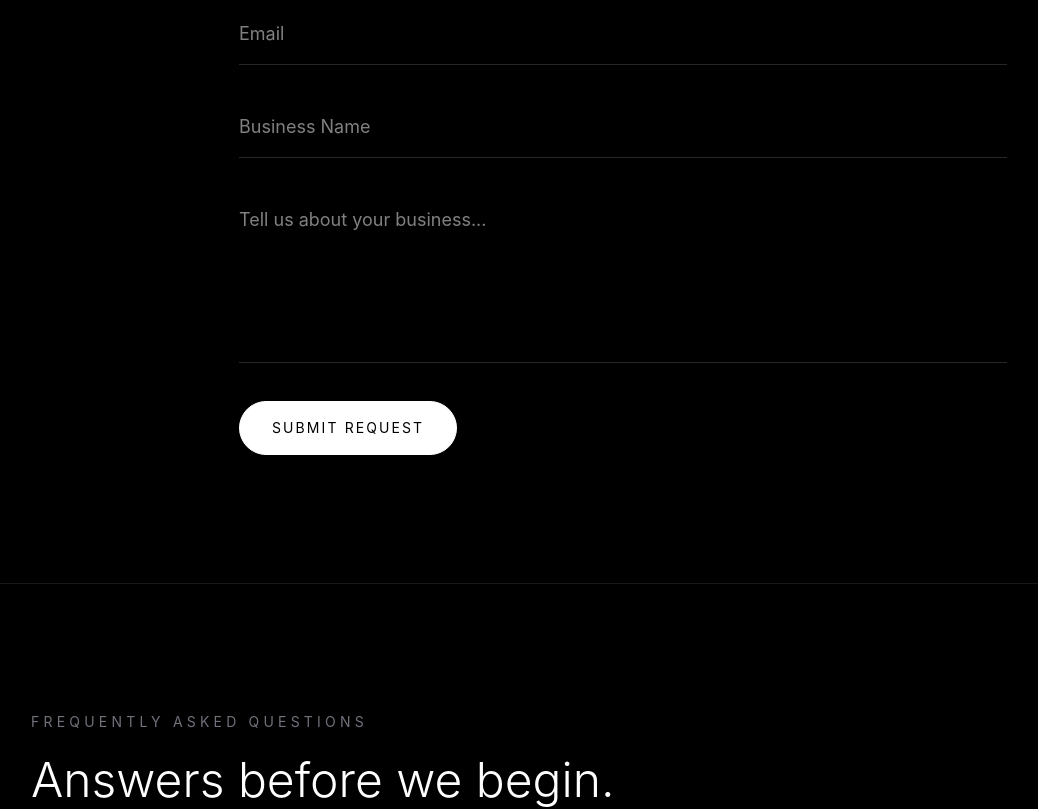
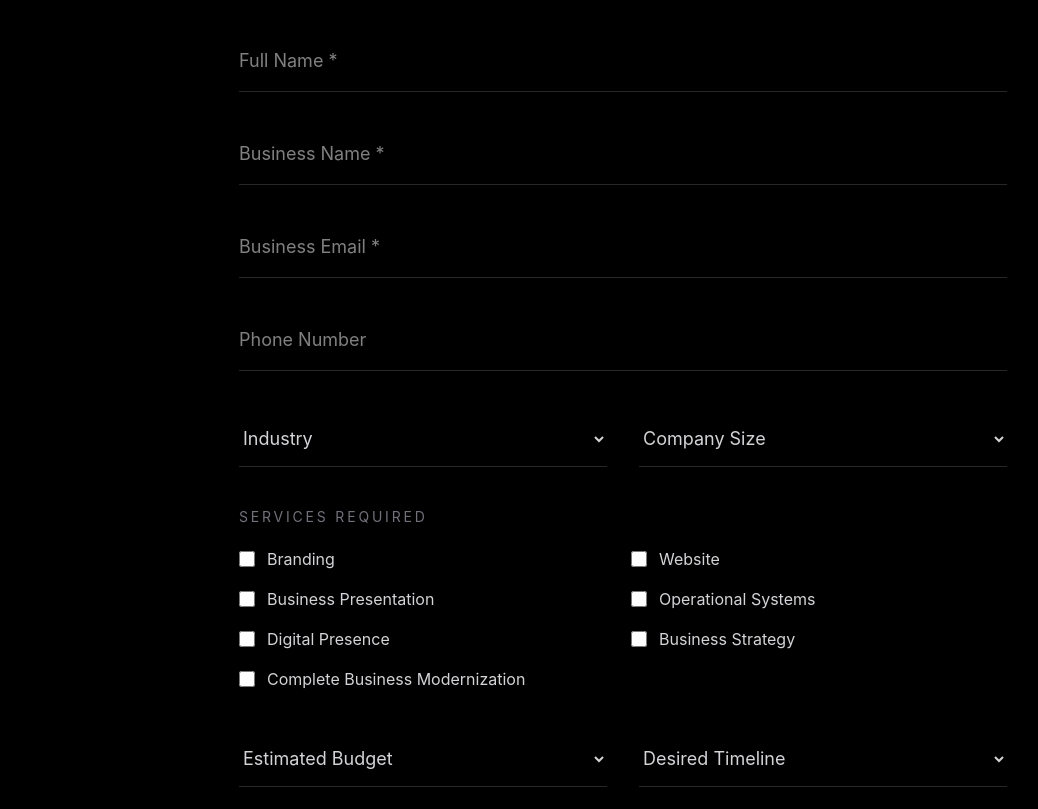
Before and after one commit to franklynfebs/lynphics, a React (Vite) app: page /consultation in a window 1280 px wide. Shown: the part 3640-4449 px from the top of the page, without its empty margins (17-1055 px from the left). Built offline with nearby package versions, Linux system fonts and the light colour scheme.

Commit message:
consultation page update

```diff
--- a/src/components/consultation/ConsultationForm.tsx
+++ b/src/components/consultation/ConsultationForm.tsx
@@ -5,67 +5,177 @@ export default function ConsultationForm() {
     <section className="border-t border-zinc-900 py-32">
       <Container>
         <div className="mx-auto max-w-3xl">
-          <p className="mb-10 text-sm uppercase tracking-[0.3em] text-zinc-500">
+          <p className="mb-4 text-sm uppercase tracking-[0.3em] text-zinc-500">
             Request Consultation
           </p>
 
-          <form className="space-y-8">
+          <h2 className="mb-4 text-4xl font-light">
+            Let's Discuss Your Business
+          </h2>
+
+          <p className="mb-14 leading-8 text-zinc-400">
+            Complete the form below and we'll review your business needs before
+            arranging a consultation.
+          </p>
+
+          <form className="space-y-10">
+
+            {/* Contact Information */}
+
+            <div className="space-y-8">
+
               <input
                 type="text"
-              placeholder="Name"
-              className="
-                w-full
-                border-b
-                border-zinc-800
-                bg-transparent
-                py-4
-                text-lg
-                outline-none
-              "
+                placeholder="Full Name *"
+                required
+                className="w-full border-b border-zinc-800 bg-transparent py-4 text-lg outline-none transition-colors focus:border-cyan-400"
+              />
+
+              <input
+                type="text"
+                placeholder="Business Name *"
+                required
+                className="w-full border-b border-zinc-800 bg-transparent py-4 text-lg outline-none transition-colors focus:border-cyan-400"
               />
 
               <input
                 type="email"
-              placeholder="Email"
-              className="
-                w-full
-                border-b
-                border-zinc-800
-                bg-transparent
-                py-4
-                text-lg
-                outline-none
-              "
+                placeholder="Business Email *"
+                required
+                className="w-full border-b border-zinc-800 bg-transparent py-4 text-lg outline-none transition-colors focus:border-cyan-400"
               />
 
               <input
-              type="text"
-              placeholder="Business Name"
-              className="
-                w-full
-                border-b
-                border-zinc-800
-                bg-transparent
-                py-4
-                text-lg
-                outline-none
-              "
+                type="tel"
+                placeholder="Phone Number"
+                className="w-full border-b border-zinc-800 bg-transparent py-4 text-lg outline-none transition-colors focus:border-cyan-400"
               />
 
+            </div>
+
+            {/* Business Information */}
+
+            <div className="grid gap-8 md:grid-cols-2">
+
+              <select
+                className="border-b border-zinc-800 bg-black py-4 text-lg text-zinc-300 outline-none transition-colors focus:border-cyan-400"
+                defaultValue=""
+              >
+                <option value="" disabled>
+                  Industry
+                </option>
+                <option>Restaurant</option>
+                <option>Retail</option>
+                <option>Construction</option>
+                <option>Healthcare</option>
+                <option>Education</option>
+                <option>Professional Services</option>
+                <option>Hospitality</option>
+                <option>Technology</option>
+                <option>Non-Profit</option>
+                <option>Other</option>
+              </select>
+
+              <select
+                className="border-b border-zinc-800 bg-black py-4 text-lg text-zinc-300 outline-none transition-colors focus:border-cyan-400"
+                defaultValue=""
+              >
+                <option value="" disabled>
+                  Company Size
+                </option>
+                <option>Just Me</option>
+                <option>2–10 Employees</option>
+                <option>11–50 Employees</option>
+                <option>51–200 Employees</option>
+                <option>200+ Employees</option>
+              </select>
+
+            </div>
+
+            {/* Services */}
+
+            <div>
+
+              <p className="mb-5 text-sm uppercase tracking-[0.2em] text-zinc-500">
+                Services Required
+              </p>
+
+              <div className="grid gap-4 sm:grid-cols-2">
+
+                {[
+                  "Branding",
+                  "Website",
+                  "Business Presentation",
+                  "Operational Systems",
+                  "Digital Presence",
+                  "Business Strategy",
+                  "Complete Business Modernization",
+                ].map((service) => (
+                  <label
+                    key={service}
+                    className="flex items-center gap-3 text-zinc-300"
+                  >
+                    <input
+                      type="checkbox"
+                      className="h-4 w-4 accent-cyan-400"
+                    />
+                    {service}
+                  </label>
+                ))}
+
+              </div>
+
+            </div>
+
+            {/* Budget & Timeline */}
+
+            <div className="grid gap-8 md:grid-cols-2">
+
+              <select
+                className="border-b border-zinc-800 bg-black py-4 text-lg text-zinc-300 outline-none transition-colors focus:border-cyan-400"
+                defaultValue=""
+              >
+                <option value="" disabled>
+                  Estimated Budget
+                </option>
+                <option>Under $500</option>
+                <option>$500 – $1,000</option>
+                <option>$1,000 – $3,000</option>
+                <option>$3,000 – $10,000</option>
+                <option>Let's Discuss</option>
+              </select>
+
+              <select
+                className="border-b border-zinc-800 bg-black py-4 text-lg text-zinc-300 outline-none transition-colors focus:border-cyan-400"
+                defaultValue=""
+              >
+                <option value="" disabled>
+                  Desired Timeline
+                </option>
+                <option>Immediately</option>
+                <option>Within 1 Month</option>
+                <option>1–3 Months</option>
+                <option>3–6 Months</option>
+                <option>Flexible</option>
+              </select>
+
+            </div>
+
+            {/* Business Challenge */}
+
+            <div>
+
               <textarea
-              rows={5}
-              placeholder="Tell us about your business..."
-              className="
-                w-full
-                border-b
-                border-zinc-800
-                bg-transparent
-                py-4
-                text-lg
-                outline-none
-                resize-none
-              "
+                rows={6}
+                placeholder="Tell us about your business, your current challenges, and what you'd like to improve."
+                className="w-full border-b border-zinc-800 bg-transparent py-4 text-lg leading-8 outline-none resize-none transition-colors focus:border-cyan-400"
               />
+
+            </div>
+
+            {/* Submit */}
+
+            <div className="pt-4">
 
               <button
                 type="submit"
@@ -74,19 +184,22 @@ export default function ConsultationForm() {
                   border
                   border-white
                   bg-white
-                px-8
+                  px-10
                   py-4
                   text-sm
                   uppercase
                   tracking-[0.15em]
                   text-black
-                transition-colors
+                  transition-all
                   duration-300
                   hover:bg-zinc-200
                 "
               >
-              Submit Request
+                Request Consultation
               </button>
+
+            </div>
+
           </form>
         </div>
       </Container>
```
Lines whose indentation alone changed are shown as unchanged.
